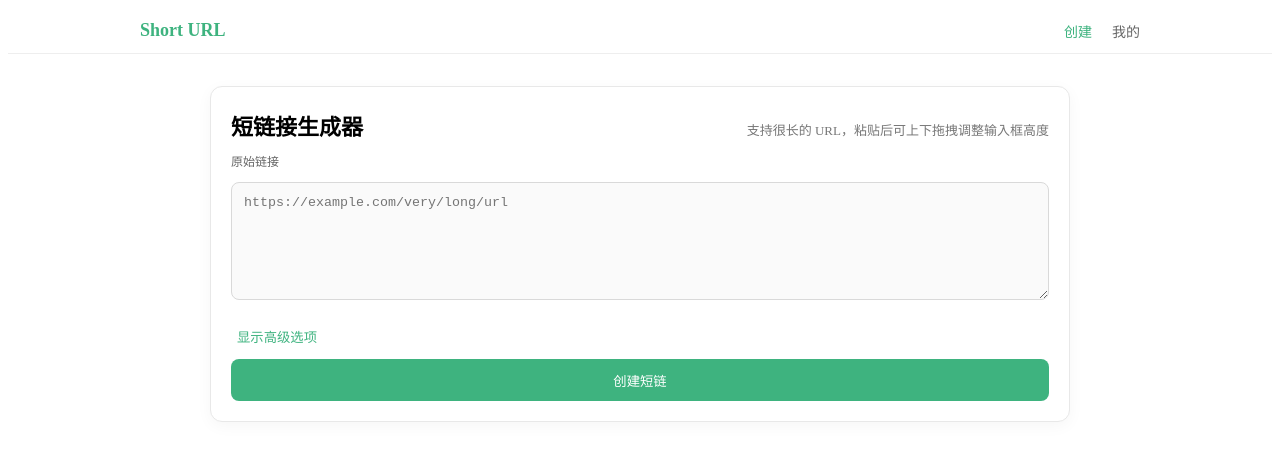
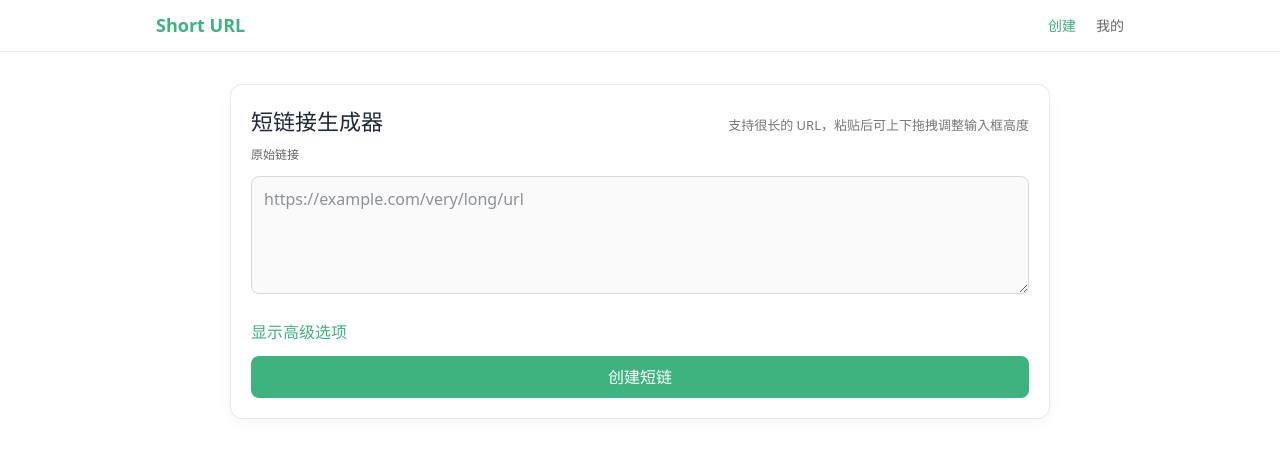
Before and after one commit to dingwapi123/short-url-fronted, a Vue app: page / in a window 1280 px wide. Shown: the top 460 px of the page. Built offline with nearby package versions, Linux system fonts and the light colour scheme.

Commit message:
feat: 添加主题样式并支持暗黑模式
添加 main.css 文件并导入到主入口文件，定义主题变量和暗黑模式样式

```diff
--- a/src/assets/main.css
+++ b/src/assets/main.css
@@ -1 +1,47 @@
-@import 'tailwindcss';
+@import "tailwindcss";
+
+@theme {
+  --color-background: var(--background);
+  --color-foreground: var(--foreground);
+  --color-card: var(--card);
+  --color-card-foreground: var(--card-foreground);
+  --color-border: var(--border);
+  --color-primary: var(--primary);
+  --color-primary-foreground: var(--primary-foreground);
+}
+
+/*
+  The default theme is light-mode, but we can override these values
+  in the .dark class to create a dark-mode theme.
+*/
+:root {
+  --background: #ffffff;
+  --foreground: #1f2937; /* gray-800 */
+
+  --card: #ffffff;
+  --card-foreground: #1f2937;
+
+  --border: #e5e7eb; /* gray-200 */
+
+  --primary: #3EB37F;
+  --primary-foreground: #ffffff;
+}
+
+.dark {
+  --background: #0f172a; /* slate-900 */
+  --foreground: #f8fafc; /* slate-50 */
+
+  --card: #1e293b; /* slate-800 */
+  --card-foreground: #f8fafc;
+
+  --border: #334155; /* slate-700 */
+
+  --primary: #3EB37F;
+  --primary-foreground: #ffffff;
+}
+
+body {
+  background-color: var(--background);
+  color: var(--foreground);
+  transition: background-color 0.3s ease, color 0.3s ease, border-color 0.3s ease;
+}
--- a/src/main.ts
+++ b/src/main.ts
@@ -1,5 +1,7 @@
 import { createApp } from 'vue'
 import { createPinia } from 'pinia'
+
+import './assets/main.css'
 
 import App from './App.vue'
 import router from './router'
```
